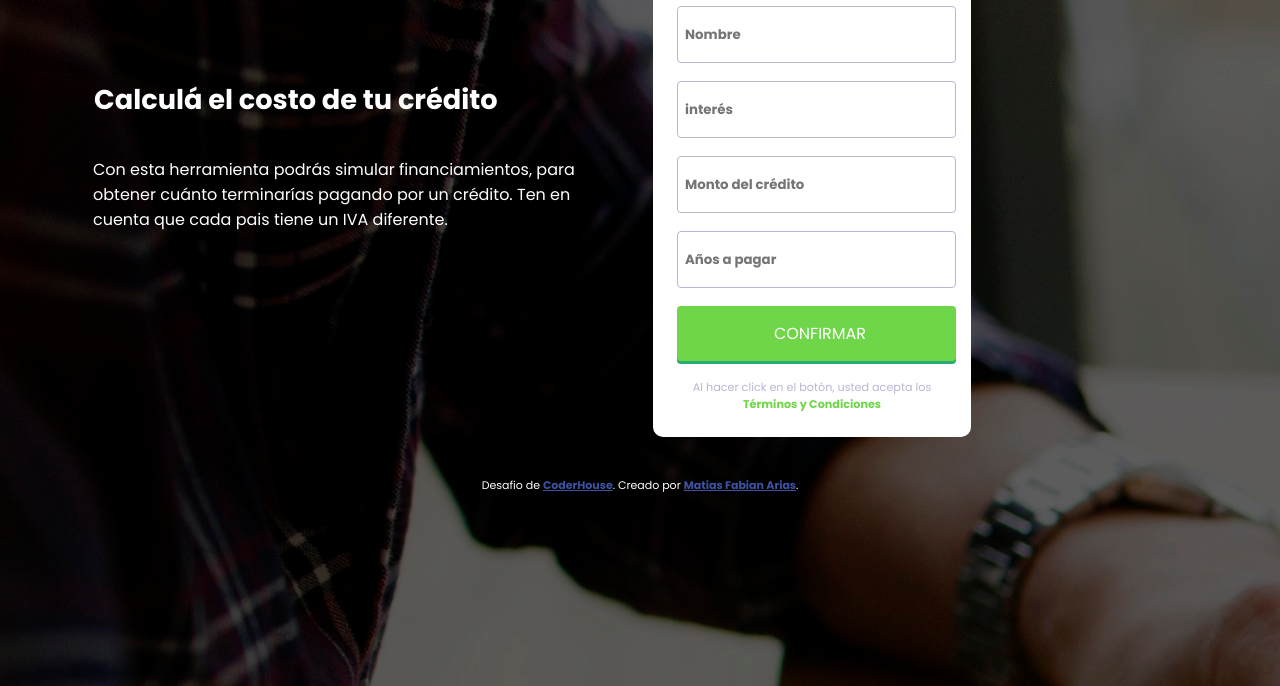
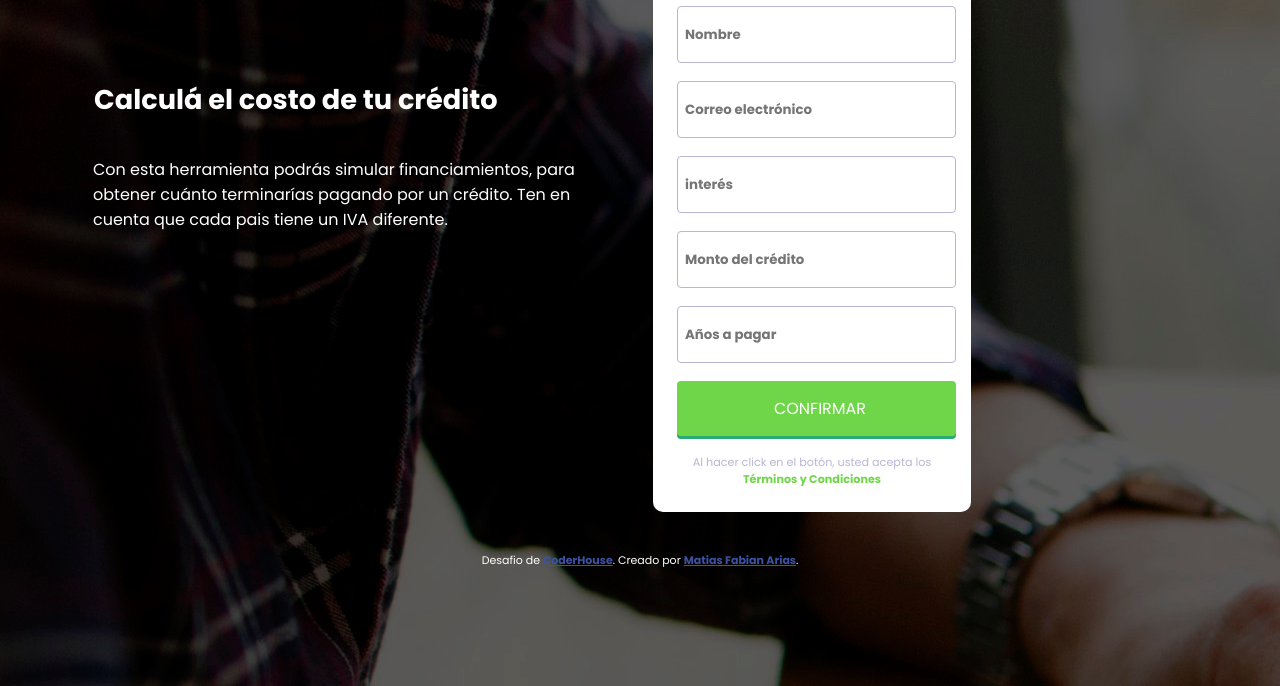
Before and after one commit to matiasariass/matiasariass.github.io, a plain HTML site: page index.html in a window 1280 px wide. Shown: the part 114-800 px from the top of the page. Drawn offline with Linux system fonts and the light colour scheme.

Commit message:
Update index.html

```diff
--- a/index.html
+++ b/index.html
@@ -26,19 +26,22 @@
         <div class="form-container">
         <form id= "form-ch" action="">
 
-          <input id="nombreInput" name="nombre" type="text" placeholder="Nombre">
+          <input id="nombreInput" type="text" placeholder="Nombre">
           <div id="nombreError" class="error-container"></div>
 
-          <input id="interesInput" name="interes" min="1" type="number" max=3 step="any" placeholder="interés">
+          <input id="mailInput" type="text" placeholder="Correo electrónico">
+          <div id="mailError" class="error-container"></div>
+
+          <input id="interesInput" min="1" type="number" step="any" placeholder="interés">
           <div id="interesError" class="error-container"></div>
 
-          <input id="montoInput" name="monto" type="number" placeholder="Monto del crédito">
+          <input id="montoInput" type="number" placeholder="Monto del crédito">
           <div id="montoError" class="error-container"></div>
 
-          <input id="aniosInput" name="años" min="1" max="60" type="number" placeholder="Años a pagar">
+          <input id="aniosInput" min="1" max="60" type="number" placeholder="Años a pagar">
           <div id="aniosError" class="error-container"></div>
 
-          <input id="boton"  type="submit" onclick="abrirPopup()" value="CONFIRMAR">
+          <input id="boton" type="submit" onclick="abrirPopup()" value="CONFIRMAR">
 
           <div class="popUp" id="popup">
             <img src="tick.png">
```
